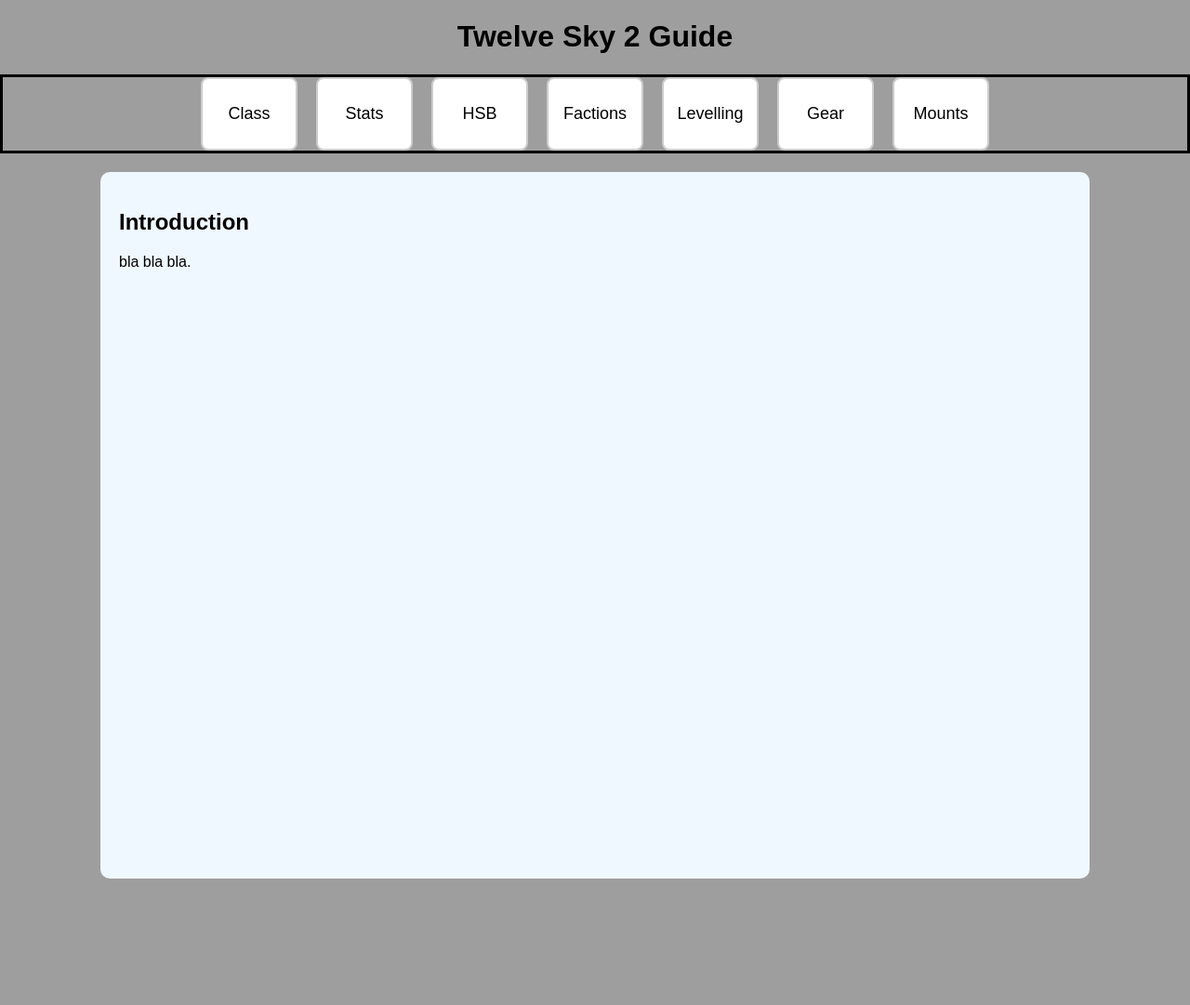
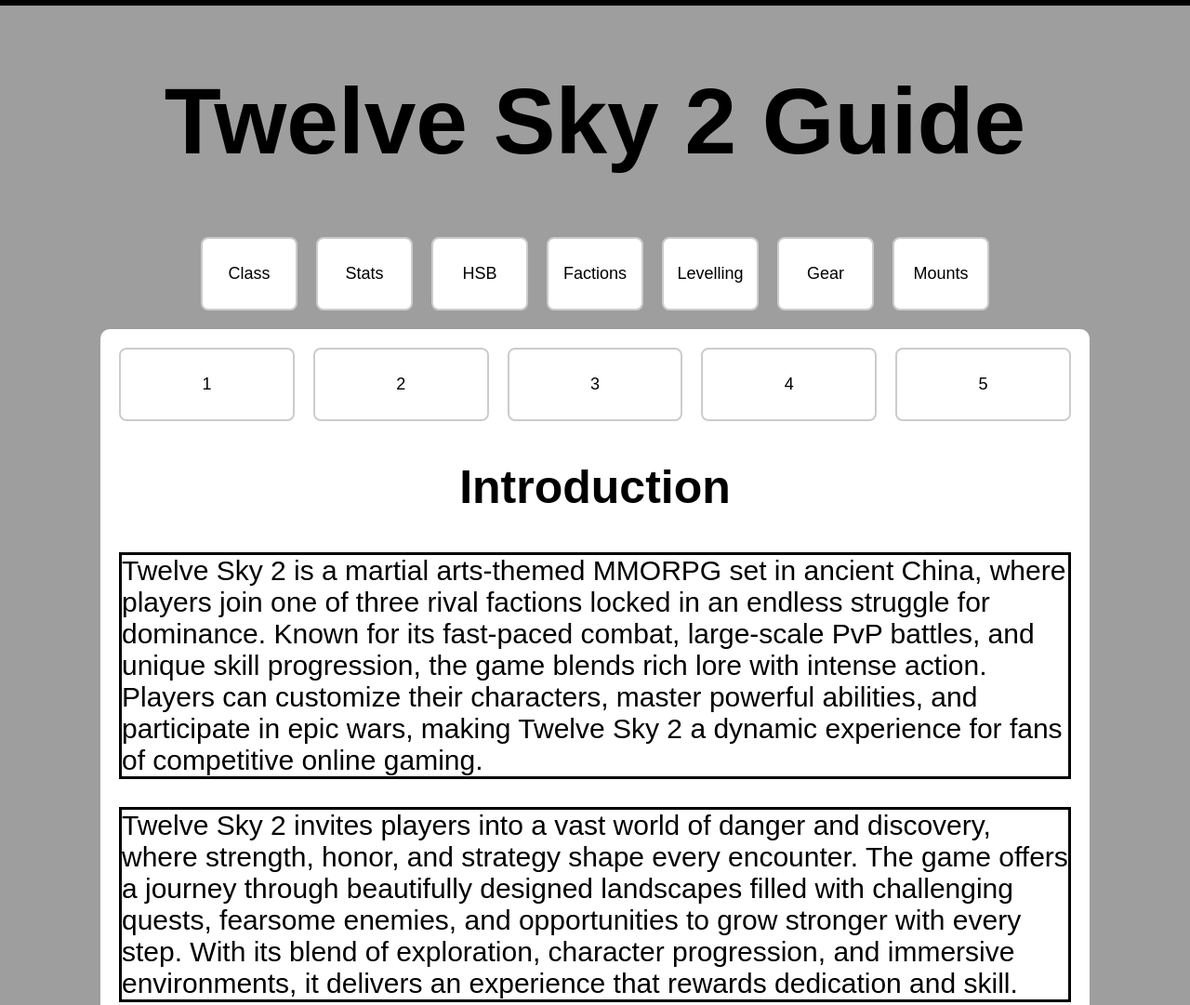
Before and after one commit to mrmadukah/tweleve-sky-2-guide, a plain HTML site: page index.html in a window 1280 px wide. Shown: the top 1081 px of the page at 93% size. Before the commit the page ends 965 px from the top, so only its background shows below. Drawn offline with Linux system fonts and the light colour scheme.

Commit message:
Added more content within the page, started the classes page

```diff
--- a/index.html
+++ b/index.html
@@ -1,6 +1,7 @@
 <!DOCTYPE html>
 <html lang="en">
 <head>
+    <div class="outliner"></div>
     <link rel="stylesheet" href="style.css">
     <meta charset="UTF-8">
     <meta name="viewport" content="width=device-width, initial-scale=1.0">
@@ -26,9 +27,18 @@
 
   <!-- Main Content -->
   <div class="main-body-design">
-    <h2>Introduction</h2>
-    <p>bla bla bla.</p>
-  </div>
+    <div class="test-boxes">
+        <div>1</div>
+        <div>2</div>
+        <div>3</div>
+        <div>4</div>
+        <div>5</div>
+    </div>
+    <h2 class="headings">Introduction</h2>
+    <p class="outliner">Twelve Sky 2 is a martial arts-themed MMORPG set in ancient China, where players join one of three rival factions locked in an endless struggle for dominance. Known for its fast-paced combat, large-scale PvP battles, and unique skill progression, the game blends rich lore with intense action. Players can customize their characters, master powerful abilities, and participate in epic wars, making Twelve Sky 2 a dynamic experience for fans of competitive online gaming.</p>
+    <p class="outliner"> Twelve Sky 2 invites players into a vast world of danger and discovery, where strength, honor, and strategy shape every encounter. The game offers a journey through beautifully designed landscapes filled with challenging quests, fearsome enemies, and opportunities to grow stronger with every step. With its blend of exploration, character progression, and immersive environments, it delivers an experience that rewards dedication and skill.</p>
+    <p class="outliner">Twelve Sky 2 immerses players in a realm where ancient traditions meet relentless battles for survival. Rich with detailed environments and a progression system that encourages mastery, it challenges adventurers to rise through trials and forge their legacy. Whether facing fierce opponents or seeking rare treasures, every moment is driven by growth, resilience, and the pursuit of power in a world alive with conflict and possibility.</p>
+</div>
 </body>
 
 </html>
--- a/style.css
+++ b/style.css
@@ -7,15 +7,15 @@ body {
 .headings{
     display: flex;
     justify-content: center;
+    font-size: 50px;
 }
 
 /* Navigation container at the top */
 .flex-navigation-container {
   display: flex;
+  gap: 20px;
   justify-content: center;
-  gap: 20px;
   padding: 0;
-  border: solid;
   background-color: #9e9e9e;
 }
 
@@ -35,7 +35,7 @@ body {
 
 /* Main body content */
 .main-body-design {
-  background-color: aliceblue;
+  background-color: #ffffff;
   margin: 20px auto;
   width: 80%;
   height: 90vh;
@@ -43,3 +43,31 @@ body {
   border-radius: 10px;
 
 }
+
+.test-boxes {
+  display: flex;
+  gap: 20px;
+  justify-content: center;
+  padding: 0;
+  background-color: #ffffff;
+}
+
+.test-boxes div {
+  background-color: #ffffff;
+  flex-grow: 1;
+  width: 100px;
+  height: 75px;
+  display: flex;
+  justify-content: center;
+  align-items: center;
+  font-size: 18px;
+  border: 2px solid #ccc;
+  border-radius: 8px;
+  cursor: pointer;
+}
+
+.outliner {
+    border: solid;
+    font-size: 30px;
+    font-family: Arial, Helvetica, sans-serif;
+}
```
Also changed, not shown: class.html (added, +11 -0 lines).
